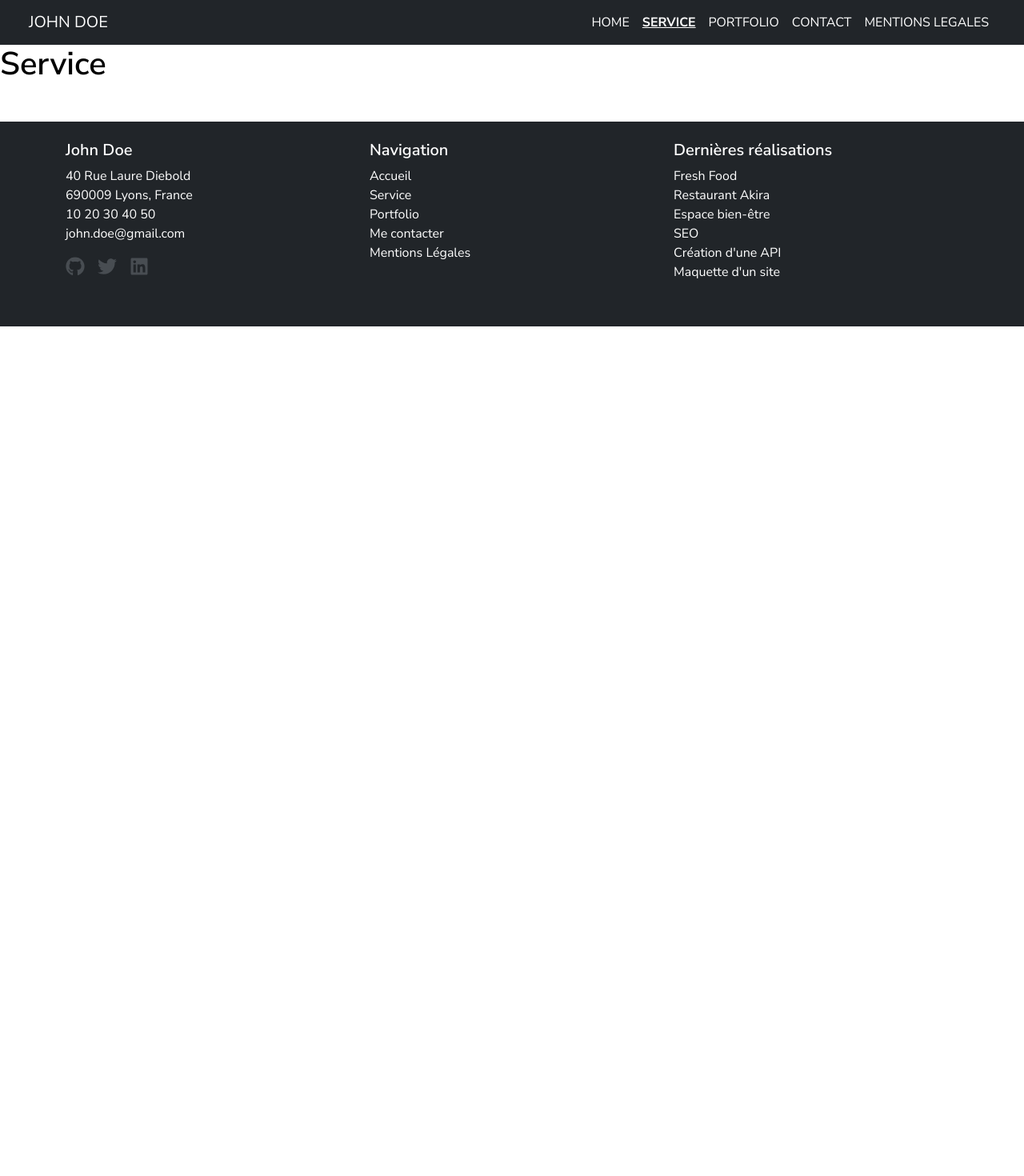
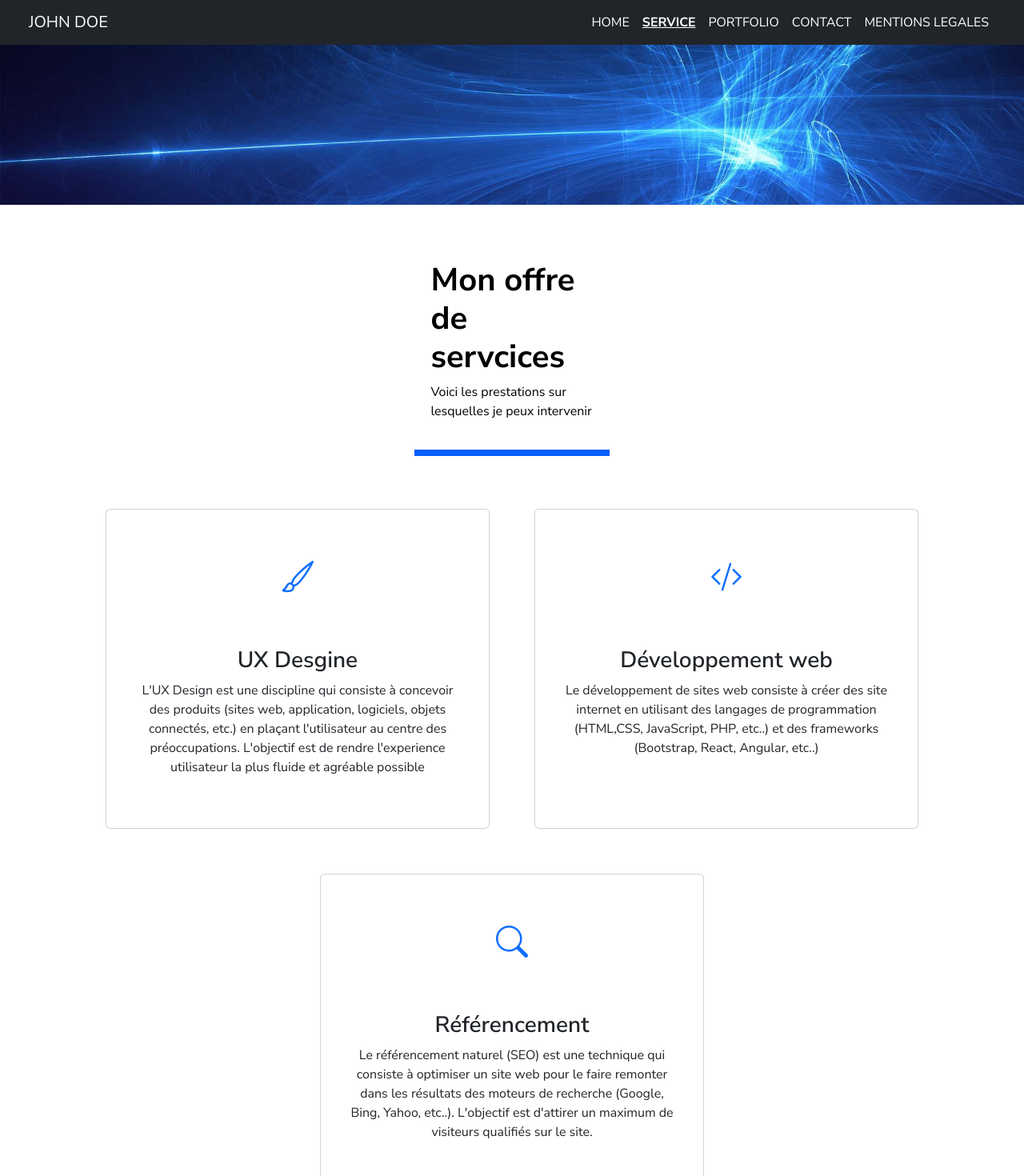
Before and after one commit to Anthologie54/Mon-portfolio, a Next.js app: page /service in a window 1280 px wide. Shown: the top 1470 px of the page at 80% size. Before the commit the page ends 800 px from the top, so only its background shows below. Built offline with nearby package versions, Linux system fonts and the light colour scheme.

Commit message:
Fin de la page service, création du CSS pour la page service

```diff
--- a/pages/service.js
+++ b/pages/service.js
@@ -1,7 +1,51 @@
+import styles from "../styles/service.module.css";
+
 export default function Service() {
-    return (
-        <main>
-            <h1>Service</h1>
-        </main>
-    )
+  return (
+    <div>
+      <header>
+        <img src="/imgs/banner.jpg" alt="Banniere de pages bleu sur fond noir" width="100%"/>
+        <div className={styles.Service}>
+        <h1 className={styles.TitleService}>Mon offre de servcices</h1>
+        <p className={styles.DescriptionService}>Voici les prestations sur lesquelles je peux intervenir</p>
+        </div>
+      </header>
+      <div className="d-flex justify-content-center gap-4 flex-wrap">
+        <div className={`${styles.serviceCard} card text-center p-3 cardHover`} style={{ width: "30rem", height: "25rem" }}>
+            <i className={`${styles.icone} bi bi-brush fs-1 text-primary card-img-top`}></i>
+
+          <div className="card-body">
+            <h3 className="card-title">UX Desgine</h3>
+            <p className="card-text">
+              L'UX Design est une discipline qui consiste à concevoir des produits (sites web, application, logiciels, objets connectés, etc.)
+              en plaçant l'utilisateur au centre des préoccupations. L'objectif est de rendre l'experience utilisateur la plus fluide
+              et agréable possible
+            </p>
+          </div>
+        </div>
+
+        <div className={`${styles.serviceCard} card text-center p-3 cardHover`} style={{ width: "30rem", height: "25rem" }}>
+          <i className={`${styles.icone} bi bi-code-slash fs-1 text-primary card-img-top`}></i>
+          <div className="card-body">
+            <h3 className="card-title">Développement web</h3>
+            <p className="card-text">
+              Le développement de sites web consiste à créer des site internet en utilisant des langages de programmation (HTML,CSS,
+              JavaScript, PHP, etc..) et des frameworks (Bootstrap, React, Angular, etc..)
+            </p>
+          </div>
+        </div>
+
+        <div className={`${styles.serviceCard} card text-center p-3 cardHover`} style={{ width: "30rem", height: "25rem" }}>
+          <i className={`${styles.icone} bi bi-search fs-1 text-primary card-img-top`}></i>
+          <div className="card-body">
+            <h3 className="card-title">Référencement</h3>
+            <p className="card-text">
+                Le référencement naturel (SEO) est une technique qui consiste à optimiser un site web pour le faire remonter dans les résultats
+                des moteurs de recherche (Google, Bing, Yahoo, etc..). L'objectif est d'attirer un maximum de visiteurs qualifiés sur le site.
+            </p>
+          </div>
+        </div>
+      </div>
+    </div>
+  );
 }
--- /dev/null
+++ b/styles/service.module.css
@@ -0,0 +1,46 @@
+.TitleService{
+    color: black;
+    display: flex;
+    justify-content: center;
+    align-content: center;
+    font-weight: bold;
+}
+.DescriptionService{
+    display: flex;
+    justify-content: center;
+    color: black;
+}
+.icone{
+    padding: 40px;
+}
+
+.Service{
+    border-bottom: solid 8px rgba(0, 89, 255, 0.973);
+    width: 19%;
+    margin: 50px auto ;
+    padding: 20px;
+}
+
+.serviceCard {
+  width: 30rem;
+  height: 25rem;
+  margin: 1rem;
+  transition: all 0.3s ease-in-out;
+}
+
+.serviceCard:hover {
+  background-color: #efefef;
+  box-shadow: 0 6px 20px rgba(0, 0, 0, 0.15);
+}
+
+.cardGroup {
+  gap: 1rem;
+}
+.cardHover {
+  transition: all 0.3s ease;
+}
+
+.cardHover:hover {
+  background-color: #efefef;
+  box-shadow: 0 6px 12px rgba(0, 0, 0, 0.1);
+}
```
